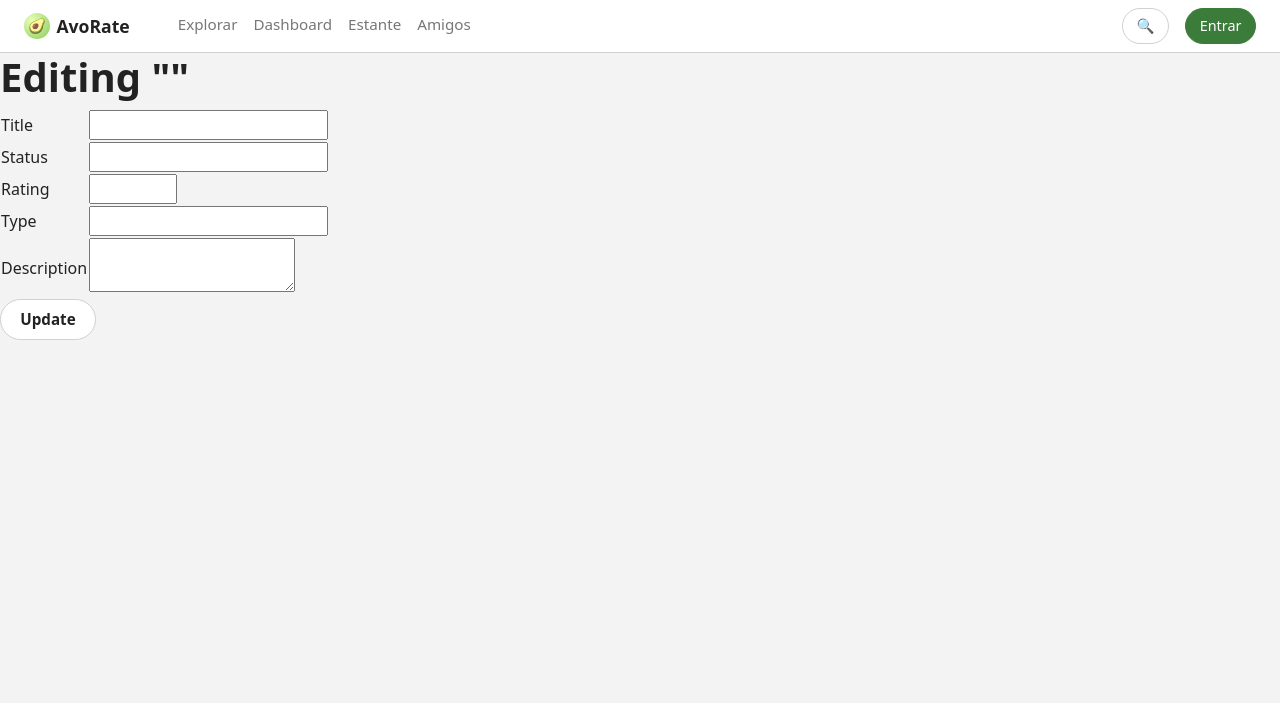
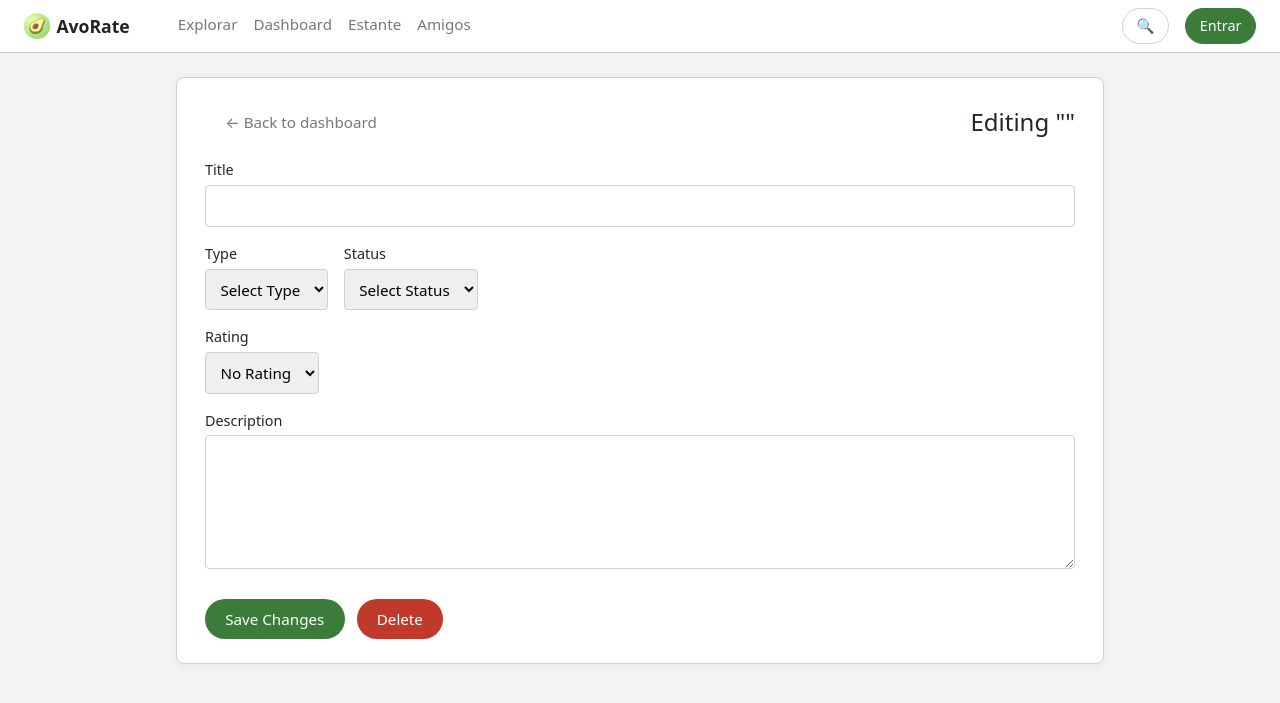
Before and after one commit to Igorl1/AvoRate, a Flask app: template client/templates/tracker/edit_media.html in a window 1280 px wide. Shown: the top 703 px of the page. Run offline with Flask 3, Linux system fonts and the light colour scheme; the template is opened without the code that fills it, so the values that code supplies are empty.

Commit message:
front end changes on edit media and add media

```diff
--- a/client/templates/tracker/edit_media.html
+++ b/client/templates/tracker/edit_media.html
@@ -1,76 +1,107 @@
 <!DOCTYPE html>
-<html lang="en">
+<html lang="pt-BR">
   <head>
-    <meta charset="UTF-8" />
-    <meta name="viewport" content="width=device-width, initial-scale=1.0" />
-    <title>AvoRate - Edit Media</title>
     {% include 'tracker/header.html' %}
+    <title>
+      AvoRate -
+      {% if item is defined %}Editar item{% else %}Adicionar item{% endif %}
+    </title>
   </head>
   <body>
     {% include 'tracker/global_links.html' %}
-    <h1><strong>Editing "{{ media.title if media else '' }}"</strong></h1>
-    <form
-      action="{{ url_for('tracker.edit_media', media_id=(media.id if media else 0)) }}"
-      method="POST"
-    >
-      <fieldset style="width: max-content">
-        <table class="form">
-          <tr>
-            <td>Title</td>
-            <td>
-              <input
-                type="text"
-                name="title"
-                value="{{ media.title if media else '' }}"
-                required
-              />
-            </td>
-          </tr>
-          <tr>
-            <td>Status</td>
-            <td>
-              <input
-                type="text"
-                name="status"
-                value="{{ media.status if media else '' }}"
-              />
-            </td>
-          </tr>
-          <tr>
-            <td>Rating</td>
-            <td>
-              <input
-                type="number"
-                name="rating"
-                min="0"
-                max="10"
-                value="{{ media.rating if media else '' }}"
-              />
-            </td>
-          </tr>
-          <tr>
-            <td>Type</td>
-            <td>
-              <input
-                type="text"
-                name="type"
-                value="{{ media.type if media else '' }}"
-              />
-            </td>
-          </tr>
-          <tr>
-            <td>Description</td>
-            <td>
-              <textarea name="description">
-{{ media.description if media else '' }}</textarea
-              >
-            </td>
-          </tr>
-        </table>
-        <button type="submit" class="btn btn-secondary">
-          <strong>Update</strong>
-        </button>
-      </fieldset>
-    </form>
+
+    <main class="page-container">
+      <section class="card">
+
+        <div style="display: flex; justify-content: space-between; align-items: center; margin-bottom: 1rem;">
+            <a href="{{ url_for('tracker.home') }}" class="btn-ghost">
+            ← Back to dashboard
+            </a>
+            <h1 class="page-title" style="margin: 0;">Editing "{{ media.title }}"</h1>
+        </div>
+
+        <form class="form" method="POST" action="{{ url_for('tracker.edit_media', media_id=media.id) }}">
+
+          <div class="form-field">
+            <label for="title">Title</label>
+            <input
+              id="title"
+              name="title"
+              type="text"
+              required
+              value="{{ media.title }}"
+            />
+          </div>
+
+          <div class="form-row-inline">
+            <div class="form-field">
+              <label for="media_type">Type</label>
+              <select id="media_type" name="media_type">
+                <option value="">Select Type</option>
+                {% for value, label in media_types %}
+                <option
+                  value="{{ value }}"
+                  {% if media.mediaType and media.mediaType.value == value %}selected{% endif %}
+                >
+                  {{ label }}
+                </option>
+                {% endfor %}
+              </select>
+            </div>
+
+            <div class="form-field">
+              <label for="status">Status</label>
+              <select id="status" name="status">
+                <option value="">Select Status</option>
+                {% for value, label in status_choices %}
+                <option
+                  value="{{ value }}"
+                  {% if media.status and media.status.value == value %}selected{% endif %}
+                >
+                  {{ label }}
+                </option>
+                {% endfor %}
+              </select>
+            </div>
+          </div>
+
+          <div class="form-row-inline">
+            <div class="form-field">
+              <label for="rating">Rating</label>
+              <select id="rating" name="rating">
+                <option value="">No Rating</option>
+                {% for value, label in rating_choices %}
+                <option
+                  value="{{ value }}"
+                  {% if media.rating == value %}selected{% endif %}
+                >
+                  {{ label }}
+                </option>
+                {% endfor %}
+              </select>
+            </div>
+          </div>
+
+          <div class="form-field">
+            <label for="review">Description</label>
+            <textarea
+              id="review"
+              name="description"
+              rows="5"
+            >{{ media.description or '' }}</textarea>
+          </div>
+
+          <div class="form-actions">
+            <button type="submit" class="btn-primary">
+              Save Changes
+            </button>
+
+            <a href="{{ url_for('tracker.delete_media', media_id=media.id) }}" class="btn-danger" style="text-decoration: none; text-align: center;">
+              Delete
+            </a>
+          </div>
+        </form>
+      </section>
+    </main>
   </body>
 </html>
--- a/server/src/infra/repositories/media_repository.py
+++ b/server/src/infra/repositories/media_repository.py
@@ -74,7 +74,6 @@
             id=media.id, user_id=media.user_id
         ).first()
         if media_model:
-            # Update media_model fields
             media_model.title = media.title
             media_model.status = media.status.value if media.status else None
             media_model.rating = media.rating
```
Also changed, not shown: client/templates/tracker/add_media.html (+8 -8 lines).
